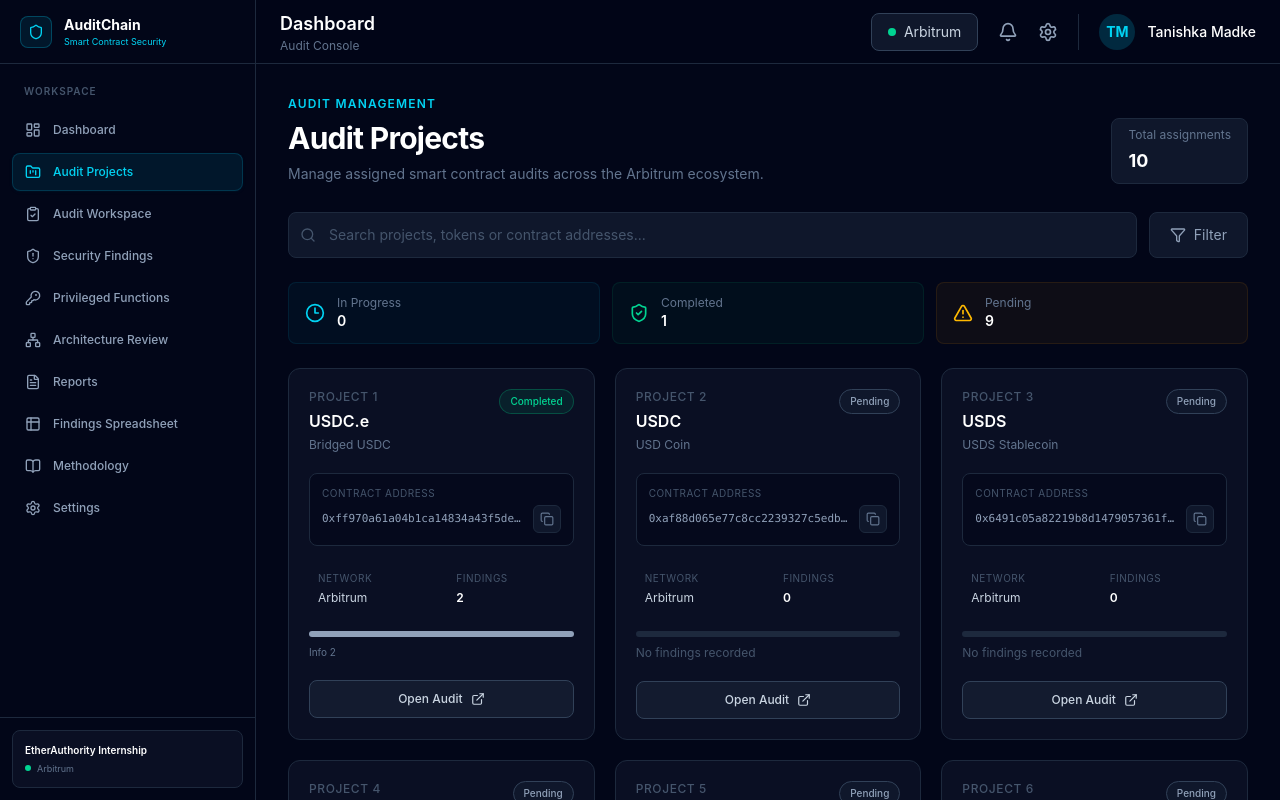
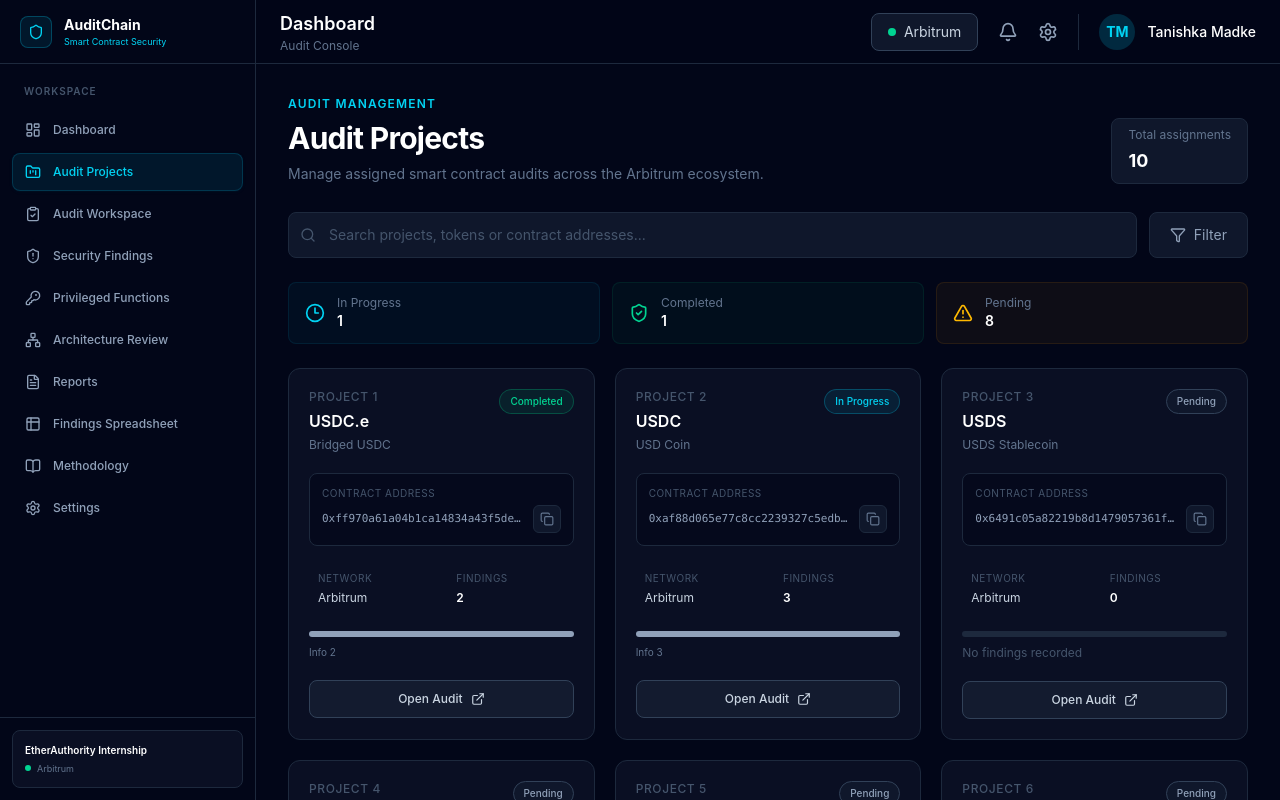
Before and after one commit to tanishkamadke-alt/AuditChain, a React app in the folder frontend/: page /projects in a window 1280 px wide. Shown: the top 800 px of the page. Built offline with nearby package versions, Linux system fonts and the light colour scheme; the HTML template or start-up script is replaced by a standard one.

Commit message:
Add project-specific review metadata for USDC audit

```diff
--- a/frontend/src/data/projects.js
+++ b/frontend/src/data/projects.js
@@ -6,6 +6,8 @@ export const projects = [
     contractAddress: "0xff970a61a04b1ca14834a43f5de4533ebddb5cc8",
     network: "Arbitrum",
     status: "Completed",
+    compilerVersion: "Solidity 0.6.12",
+    reviewSections: { sourceCode: "Reviewed", architecture: "Reviewed", privilegedFunctions: "Reviewed" },
     findings: {
       critical: 0,
       high: 0,
@@ -20,14 +22,15 @@ export const projects = [
     token: "USDC",
     contractAddress: "0xaf88d065e77c8cc2239327c5edb3a432268e5831",
     network: "Arbitrum",
-    status: "Pending",
-    findings: {
-      critical: 0,
-      high: 0,
-      medium: 0,
-      low: 0,
-      informational: 0,
+    status: "In Progress",
+    compilerVersion: "Solidity 0.6.12",
+    implementationAddress: "0x86E721b43D4ecFA71119dd38c0F938A75FDB57B3",
+    reviewSections: {
+      sourceCode: "Reviewed",
+      architecture: "Reviewed",
+      privilegedFunctions: "In Progress",
     },
+    findings: { critical: 0, high: 0, medium: 0, low: 0, informational: 3 },
   },
   {
     id: 3,
@@ -36,6 +39,8 @@ export const projects = [
     contractAddress: "0x6491c05a82219b8d1479057361ff1654749b876b",
     network: "Arbitrum",
     status: "Pending",
+    compilerVersion: "Not reviewed",
+    reviewSections: { sourceCode: "Pending", architecture: "Pending", privilegedFunctions: "Pending" },
     findings: {
       critical: 0,
       high: 0,
@@ -51,6 +56,8 @@ export const projects = [
     contractAddress: "0x25118290e6a5f4139381d072181157035864099d",
     network: "Arbitrum",
     status: "Pending",
+    compilerVersion: "Not reviewed",
+    reviewSections: { sourceCode: "Pending", architecture: "Pending", privilegedFunctions: "Pending" },
     findings: {
       critical: 0,
       high: 0,
@@ -66,6 +73,8 @@ export const projects = [
     contractAddress: "0x995c235521820f2637303ca1970c7c044583df44",
     network: "Arbitrum",
     status: "Pending",
+    compilerVersion: "Not reviewed",
+    reviewSections: { sourceCode: "Pending", architecture: "Pending", privilegedFunctions: "Pending" },
     findings: {
       critical: 0,
       high: 0,
@@ -81,6 +90,8 @@ export const projects = [
     contractAddress: "0x2f2a2543b76a4166549f7aab2e75bef0aefc5b0f",
     network: "Arbitrum",
     status: "Pending",
+    compilerVersion: "Not reviewed",
+    reviewSections: { sourceCode: "Pending", architecture: "Pending", privilegedFunctions: "Pending" },
     findings: {
       critical: 0,
       high: 0,
@@ -96,6 +107,8 @@ export const projects = [
     contractAddress: "0xddb46999f8891663a8f2828d25298f70416d7610",
     network: "Arbitrum",
     status: "Pending",
+    compilerVersion: "Not reviewed",
+    reviewSections: { sourceCode: "Pending", architecture: "Pending", privilegedFunctions: "Pending" },
     findings: {
       critical: 0,
       high: 0,
@@ -111,6 +124,8 @@ export const projects = [
     contractAddress: "0x940098b108fb7d0a7e374f6eded7760787464609",
     network: "Arbitrum",
     status: "Pending",
+    compilerVersion: "Not reviewed",
+    reviewSections: { sourceCode: "Pending", architecture: "Pending", privilegedFunctions: "Pending" },
     findings: {
       critical: 0,
       high: 0,
@@ -126,6 +141,8 @@ export const projects = [
     contractAddress: "0xf97f4df75117a78c1a5a0dbb814af92458539fb",
     network: "Arbitrum",
     status: "Pending",
+    compilerVersion: "Not reviewed",
+    reviewSections: { sourceCode: "Pending", architecture: "Pending", privilegedFunctions: "Pending" },
     findings: {
       critical: 0,
       high: 0,
@@ -141,6 +158,8 @@ export const projects = [
     contractAddress: "0xcbb7c0000ab88b473b1f5afd9ef808440eed33bf",
     network: "Arbitrum",
     status: "Pending",
+    compilerVersion: "Not reviewed",
+    reviewSections: { sourceCode: "Pending", architecture: "Pending", privilegedFunctions: "Pending" },
     findings: {
       critical: 0,
       high: 0,
```
